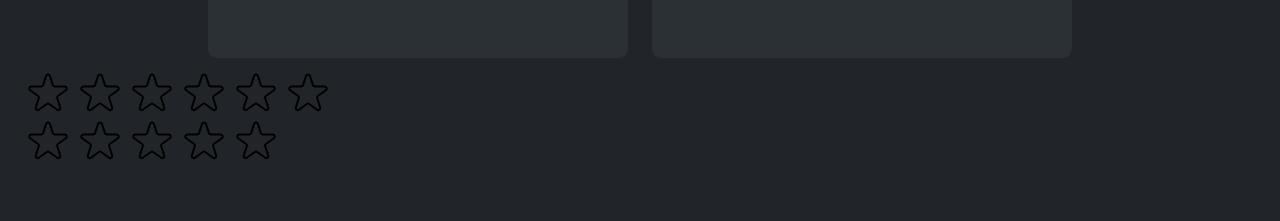
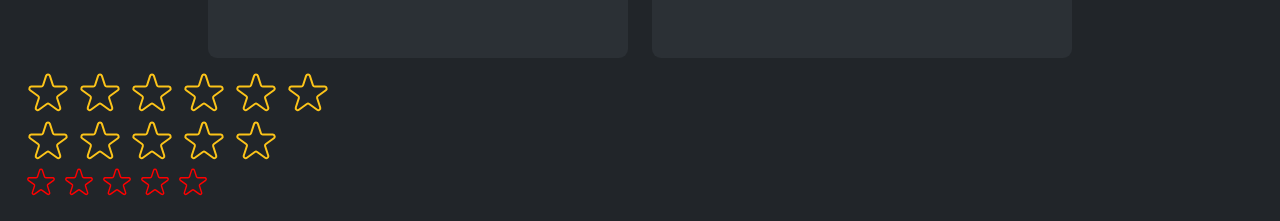
Before and after one commit to luismedinacoca/use_popcorn, a React (Vite) app: page / in a window 1280 px wide. Shown: the part 718-939 px from the top of the page. Before the commit the page ends 908 px from the top, so only its background shows below. Built offline with nearby package versions, Linux system fonts and the light colour scheme.

Commit message:
Section 10 - Lecture 119

```diff
--- a/src/App.jsx
+++ b/src/App.jsx
@@ -38,8 +38,6 @@ export default function App() {
           <WatchedMoviesList watched={watched} />
         </Box>
       </Main>
-
-
     </>
   );
 }
--- a/src/components/Star/Star.jsx
+++ b/src/components/Star/Star.jsx
@@ -1,27 +1,27 @@
-const starStyle = {
-  width: "48px",
-  height: "48px",
-  display: "block",
-  cursor: "pointer",
-};
+const Star = ({ onRate, full, onHoverIn, onHoverOut, color, size }) => {
+  const starStyle = {
+    width: `${size}px`,
+    height: `${size}px`,
+    display: "block",
+    cursor: "pointer",
+  };
 
-const Star = ({ onRate, full, onHoverIn, onHoverOut }) => {
   return (
     <span
       role="button"
+      tabIndex={0}
       style={starStyle}
       onClick={onRate}
-      //onMouseEnter={() => console.log("Enter")}
+      onKeyDown={(e) => e.key === "Enter" && onRate()}
       onMouseEnter={onHoverIn}
-      //onMouseLeave={() => console.log("Leave")}
       onMouseLeave={onHoverOut}
     >
       {full ? (
         <svg
           xmlns="http://www.w3.org/2000/svg"
           viewBox="0 0 20 20"
-          fill="#000"
-          stroke="#000"
+          fill={color}
+          stroke={color}
         >
           <path d="M9.049 2.927c.3-.921 1.603-.921 1.902 0l1.07 3.292a1 1 0 00.95.69h3.462c.969 0 1.371 1.24.588 1.81l-2.8 2.034a1 1 0 00-.364 1.118l1.07 3.292c.3.921-.755 1.688-1.54 1.118l-2.8-2.034a1 1 0 00-1.175 0l-2.8 2.034c-.784.57-1.838-.197-1.539-1.118l1.07-3.292a1 1 0 00-.364-1.118L2.98 8.72c-.783-.57-.38-1.81.588-1.81h3.461a1 1 0 00.951-.69l1.07-3.292z" />
         </svg>
@@ -30,7 +30,7 @@ const Star = ({ onRate, full, onHoverIn, onHoverOut }) => {
           xmlns="http://www.w3.org/2000/svg"
           fill="none"
           viewBox="0 0 24 24"
-          stroke="#000"
+          stroke={color}
         >
           <path
             strokeLinecap="round"
--- a/src/components/StarRating/StarRating.jsx
+++ b/src/components/StarRating/StarRating.jsx
@@ -12,12 +12,7 @@ const starContainerStyle = {
   gap: "4px",
 };
 
-const textStyle = {
-  lineHeight: "1",
-  margin: "0",
-};
-
-const StarRating = ({ maxRating = 5 }) => {
+const StarRating = ({ maxRating = 5, color = "#fcc419", size = 48, className='' }) => {
   const [rating, setRating] = useState(0);
   const [tempRating, setTempRating] = useState(0);
 
@@ -25,58 +20,31 @@ const StarRating = ({ maxRating = 5 }) => {
     setRating(rating);
   };
 
+  const textStyle = {
+    lineHeight: "1",
+    margin: "0",
+    color,
+    fontSize: size,
+  };
+
   return (
-    <div style={containerStyle}>
+    <div style={containerStyle} className={className}>
       <div style={starContainerStyle}>
-        {/* {Array.from({ length: 5 }, (_, i) => ( */}
         {Array.from({ length: maxRating }, (_, i) => (
-          //<span>S{i + 1}</span>
           <Star
             key={i}
             onRate={() => handleRating(i + 1)}
             full={tempRating ? tempRating >= i + 1 : rating >= i + 1}
             onHoverIn={() => setTempRating(i + 1)}
             onHoverOut={() => setTempRating(0)}
+            color={color}
+            size={size}
           />
         ))}
       </div>
-      {/* <p style={textStyle}>10</p> */}
       <p style={textStyle}>{tempRating || rating || ""}</p>
     </div>
   );
 };
 
 export default StarRating;
-
-/*
-FULL STAR
-
-<svg
-  xmlns="http://www.w3.org/2000/svg"
-  viewBox="0 0 20 20"
-  fill="#000"
-  stroke="#000"
->
-  <path
-    d="M9.049 2.927c.3-.921 1.603-.921 1.902 0l1.07 3.292a1 1 0 00.95.69h3.462c.969 0 1.371 1.24.588 1.81l-2.8 2.034a1 1 0 00-.364 1.118l1.07 3.292c.3.921-.755 1.688-1.54 1.118l-2.8-2.034a1 1 0 00-1.175 0l-2.8 2.034c-.784.57-1.838-.197-1.539-1.118l1.07-3.292a1 1 0 00-.364-1.118L2.98 8.72c-.783-.57-.38-1.81.588-1.81h3.461a1 1 0 00.951-.69l1.07-3.292z"
-  />
-</svg>
-
-
-EMPTY STAR
-
-<svg
-  xmlns="http://www.w3.org/2000/svg"
-  fill="none"
-  viewBox="0 0 24 24"
-  stroke="#000"
->
-  <path
-    strokeLinecap="round"
-    strokeLinejoin="round"
-    strokeWidth="{2}"
-    d="M11.049 2.927c.3-.921 1.603-.921 1.902 0l1.519 4.674a1 1 0 00.95.69h4.915c.969 0 1.371 1.24.588 1.81l-3.976 2.888a1 1 0 00-.363 1.118l1.518 4.674c.3.922-.755 1.688-1.538 1.118l-3.976-2.888a1 1 0 00-1.176 0l-3.976 2.888c-.783.57-1.838-.197-1.538-1.118l1.518-4.674a1 1 0 00-.363-1.118l-3.976-2.888c-.784-.57-.38-1.81.588-1.81h4.914a1 1 0 00.951-.69l1.519-4.674z"
-  />
-</svg>
-
-*/
--- a/src/main.jsx
+++ b/src/main.jsx
@@ -10,5 +10,6 @@ createRoot(document.getElementById("root")).render(
     <br />
     <StarRating maxRating={6} />
     <StarRating />
+    <StarRating size={34} color="red" className="test" />
   </StrictMode>
 );
```
